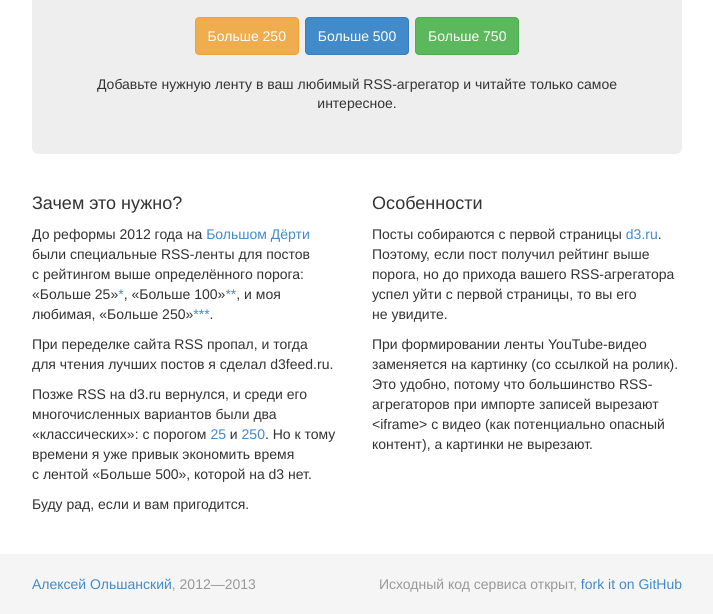
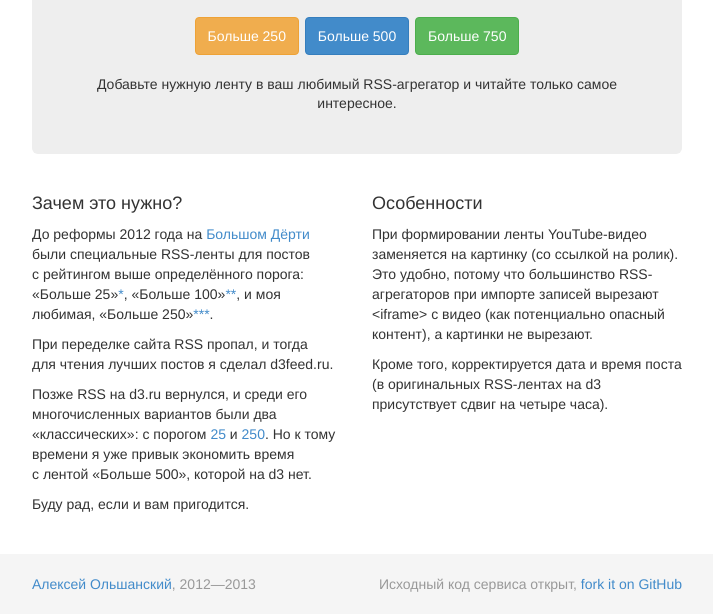
Before and after one commit to clbn/d3feed, a website: page public/index.html in a window 1280 px wide. Shown: the part 215-829 px from the top of the page, without its empty margins (283-996 px from the left). Drawn offline with Linux system fonts and the light colour scheme.

Commit message:
Update "Features" section on homepage
- Remove incorrect paragraph about post fetching
- Add paragraph about fixed <pubDate>

```diff
--- a/public/index.html
+++ b/public/index.html
@@ -47,8 +47,8 @@
       </div>
       <div class="col-sm-6 col-lg-6">
         <h4>Особенности</h4>
-        <p>Посты собираются с&nbsp;первой страницы <a href="http://d3.ru/">d3.ru</a>. Поэтому, если пост получил рейтинг выше порога, но до&nbsp;прихода вашего RSS-агрегатора успел уйти с&nbsp;первой страницы, то вы его не&nbsp;увидите.</p>
         <p>При формировании ленты YouTube-видео заменяется на&nbsp;картинку (со&nbsp;ссылкой на&nbsp;ролик). Это удобно, потому&nbsp;что большинство RSS-агрегаторов при импорте записей вырезают &lt;iframe&gt; с&nbsp;видео (как потенциально опасный контент), а&nbsp;картинки не&nbsp;вырезают.</p>
+        <p>Кроме того, корректируется дата и&nbsp;время поста (в&nbsp;оригинальных RSS-лентах на&nbsp;d3 присутствует сдвиг на&nbsp;четыре часа).</p>
       </div>
     </div>
   </div>
```
